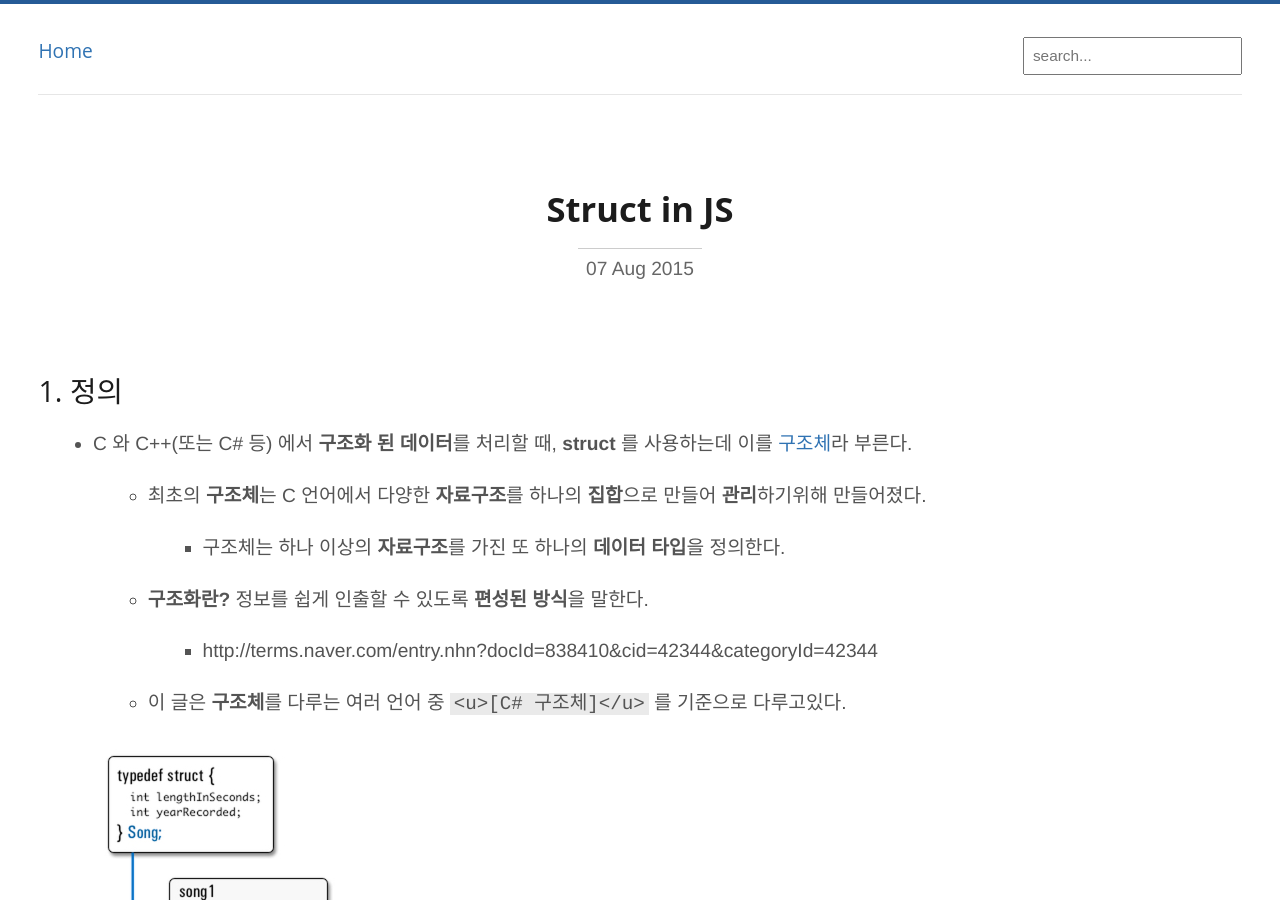
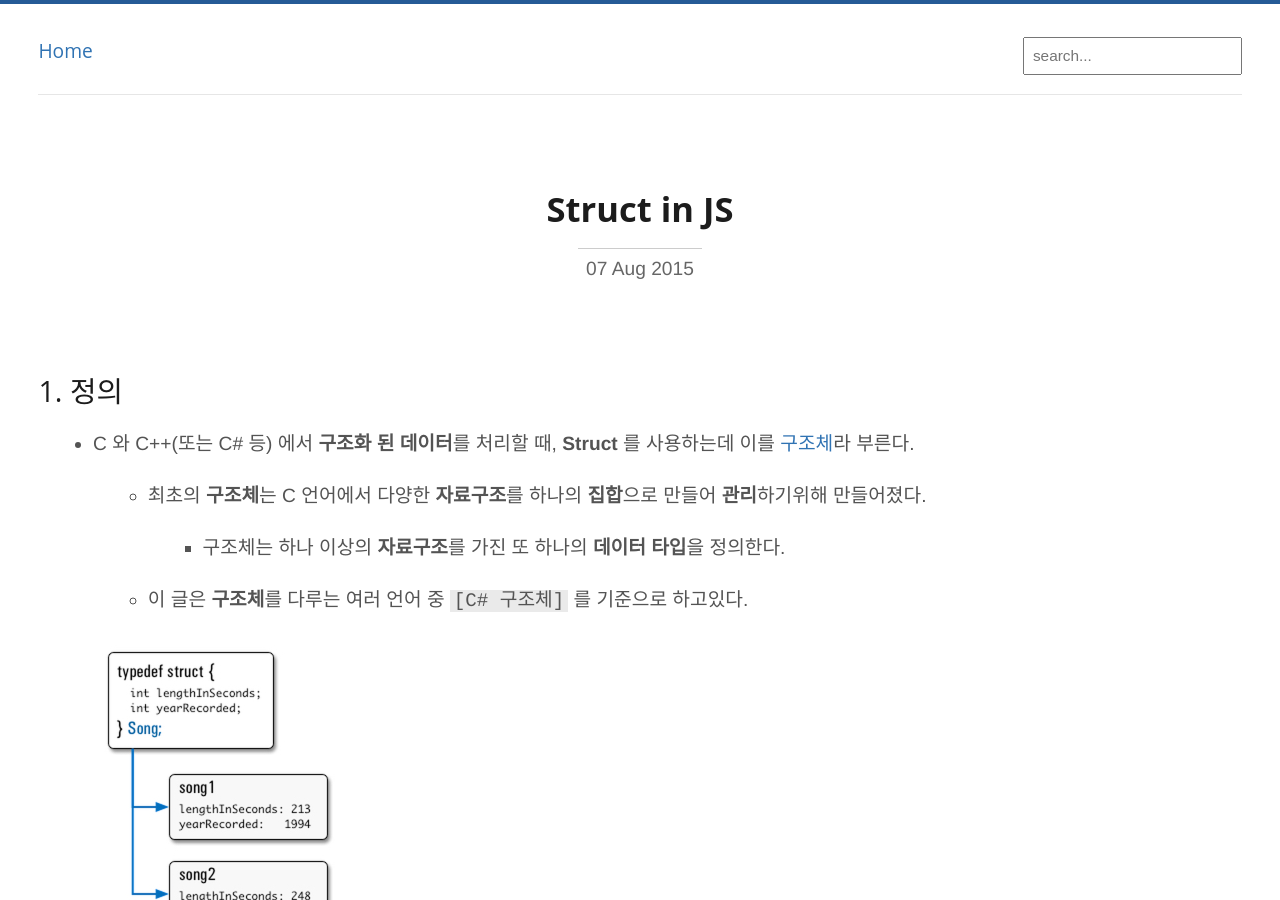
Before and after one commit to mohwa/blog, a Jekyll site: the page built from _posts/2015-08-07-struct-inJS.md, in a window 1280 px wide and 900 px high. Built offline with Jekyll 4.4.1, drawn with Linux system fonts in a browser that asks for light colours; Markdown is read by kramdown in place of the engine named in the settings; comment, search, counter and statistics services are not loaded.

Commit message:
uploaded images.

```diff
--- a/_posts/2015-08-07-struct-inJS.md
+++ b/_posts/2015-08-07-struct-inJS.md
@@ -8,17 +8,13 @@ categories: designPattern
 
 ##1. 정의
 
-- C 와 C++(또는 C# 등) 에서 **구조화 된 데이터**를 처리할 때, **struct** 를 사용하는데 이를 [구조체](https://ko.wikipedia.org/wiki/Struct)라 부른다.
+- C 와 C++(또는 C# 등) 에서 **구조화 된 데이터**를 처리할 때, **Struct** 를 사용하는데 이를 [구조체](https://ko.wikipedia.org/wiki/Struct)라 부른다.
 
 	- 최초의 **구조체**는 C 언어에서 다양한 **자료구조**를 하나의 **집합**으로 만들어 **관리**하기위해 만들어졌다.
 
 		- 구조체는 하나 이상의 **자료구조**를 가진 또 하나의 **데이터 타입**을 정의한다.
 
-	- **구조화란?** 정보를 쉽게 인출할 수 있도록 **편성된 방식**을 말한다.
-
-		- http://terms.naver.com/entry.nhn?docId=838410&cid=42344&categoryId=42344
-
-	- 이 글은 **구조체**를 다루는 여러 언어 중 `<u>[C# 구조체]</u>` 를 기준으로 다루고있다.
+	- 이 글은 **구조체**를 다루는 여러 언어 중 `[C# 구조체]` 를 기준으로 하고있다.
 
 	![](http://mohwa.github.io/blog/assets/images/posts/struct_diagram.jpg?2)
 
```
Also changed, not shown: 1 other file.
